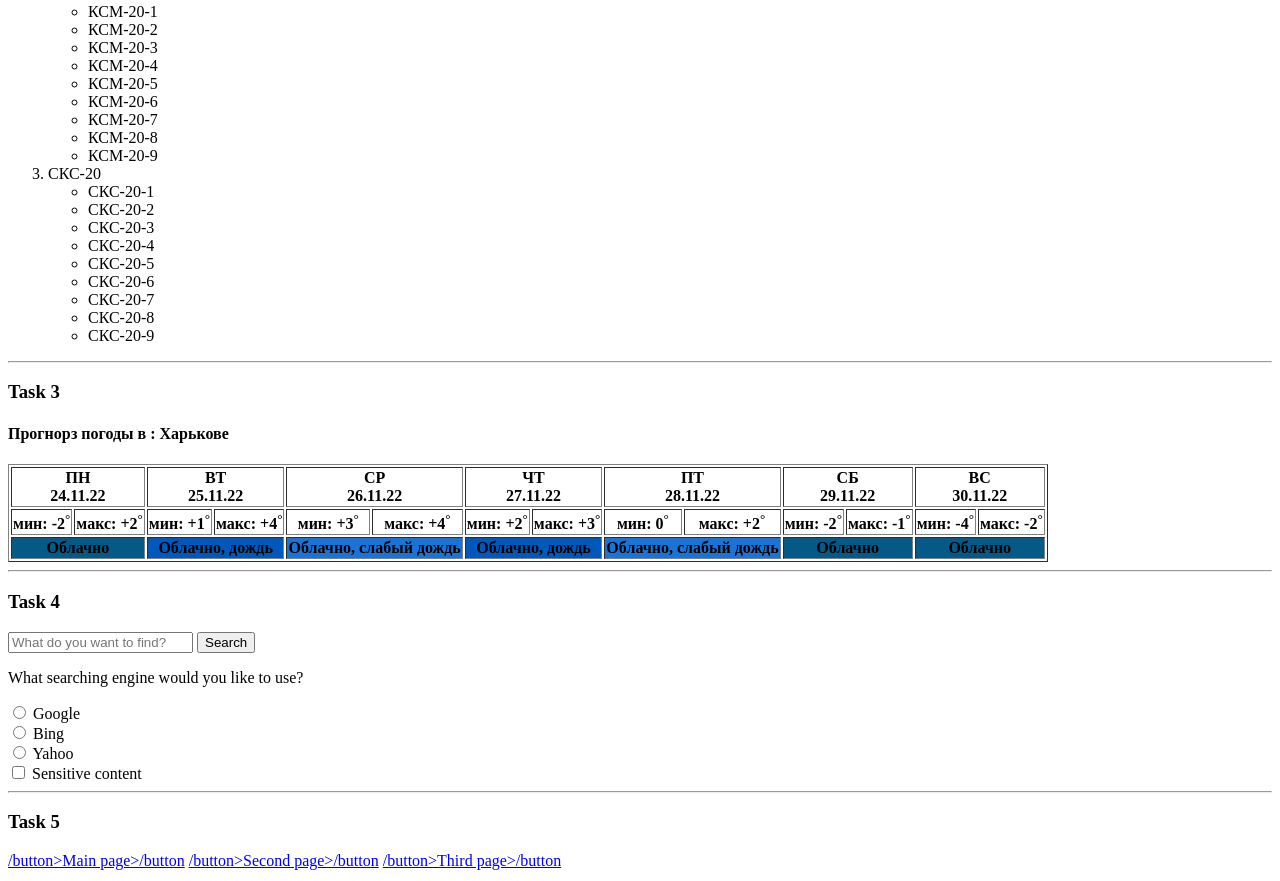
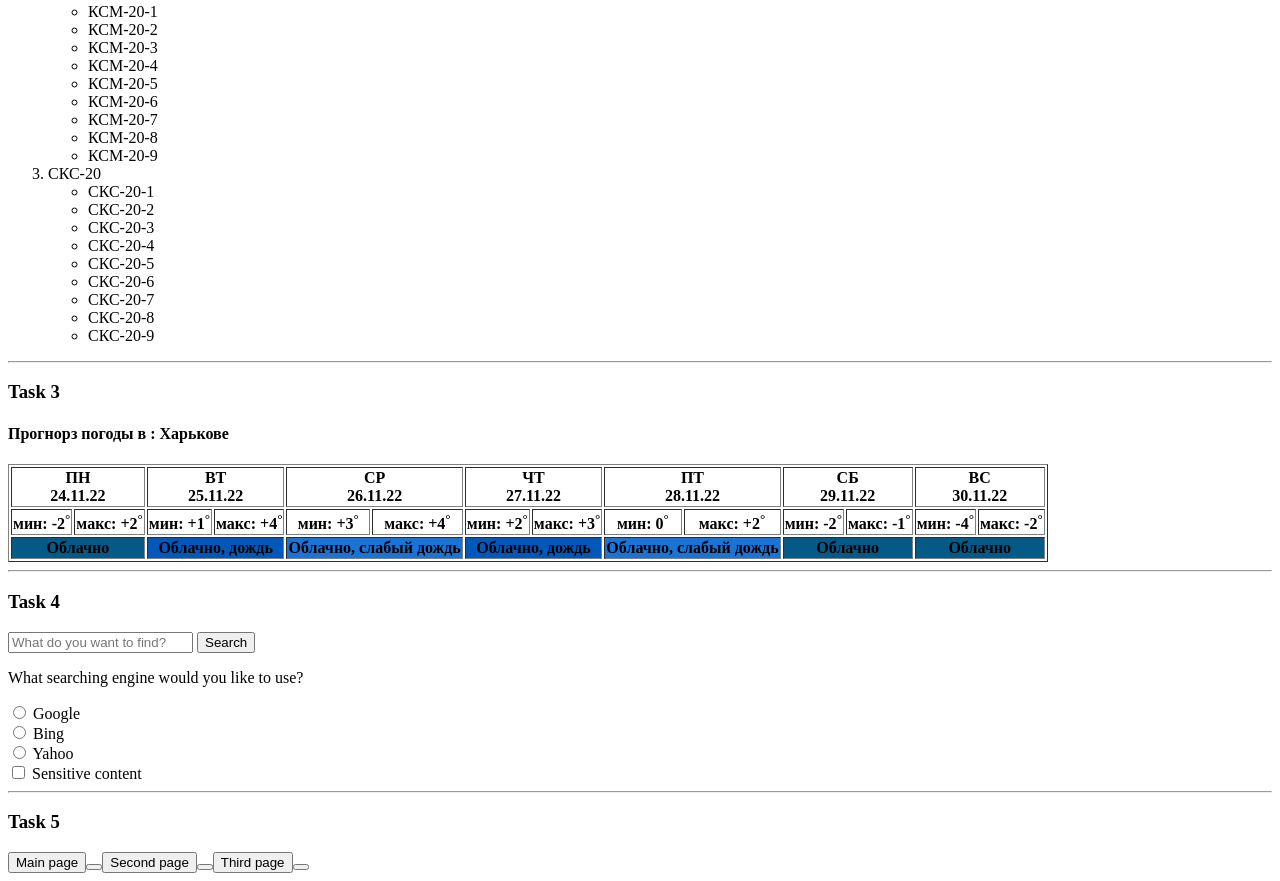
Before and after one commit to nure-yevhentukubaiev/ITex_LB1_Teslenko_Var2, a plain HTML site: page index.html in a window 1280 px wide. Shown: the part 548-1429 px from the top of the page. Drawn offline with Linux system fonts and the light colour scheme.

Commit message:
Update index.html

```diff
--- a/index.html
+++ b/index.html
@@ -169,8 +169,8 @@
     </form>
     <hr>
     <h3>Task 5</h3>
-    <a href="index.html">/button>Main page>/button</a>
-    <a href="OtherPages/SecondPage.html">/button>Second page>/button</a>
-    <a href="OtherPages/ThirdPage.html">/button>Third page>/button</a>
+    <a href="index.html"><button>Main page<button></a>
+    <a href="OtherPages/SecondPage.html"><button>Second page<button></a>
+    <a href="OtherPages/ThirdPage.html"><button>Third page<button></a>
 </body>
 </html>
```
